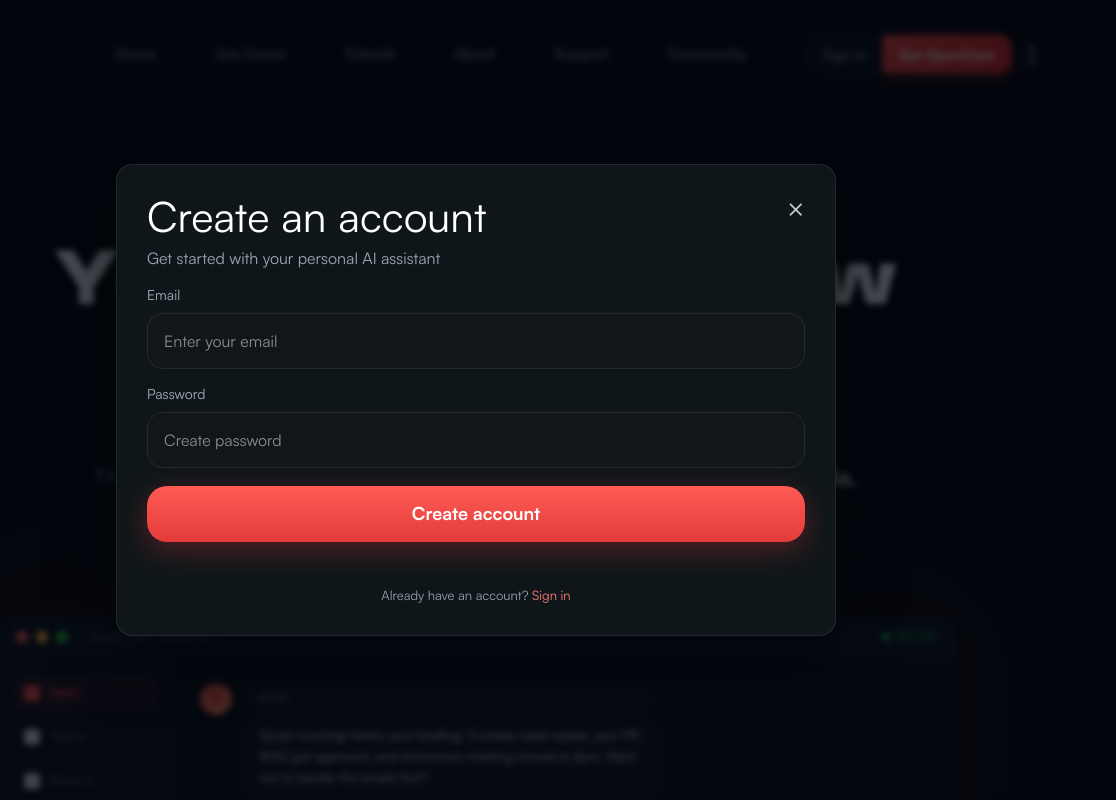
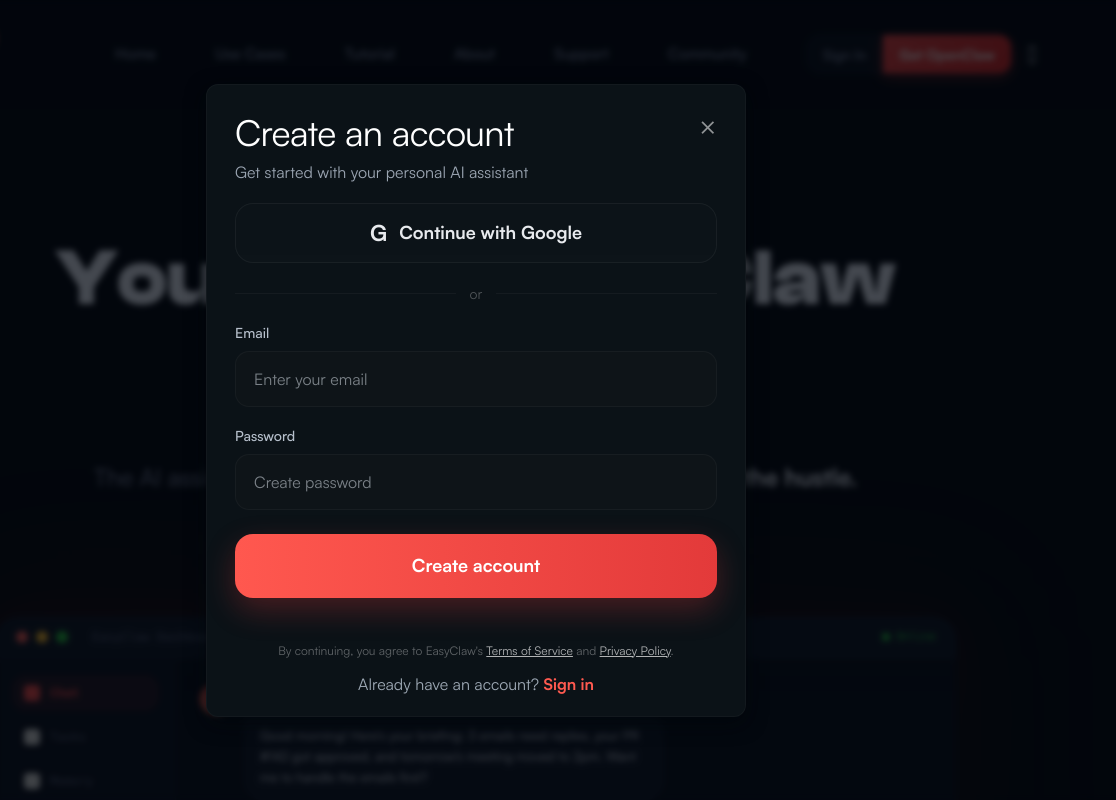
Before and after one commit to GlebRazgar/MyLobster, a website: page landing-clone/index.html in a window 1280 px wide. Both pictures are taken after a click on the button "Run OpenClaw Now". Shown: the full height of the page, 164-1280 px from the left. Drawn offline with Linux system fonts and the light colour scheme.

Commit message:
Match signup modal to landing.png styling and structure

```diff
--- a/landing-clone/index.html
+++ b/landing-clone/index.html
@@ -384,16 +384,22 @@
 <style>
   .ec-overlay{position:fixed;inset:0;background:rgba(2,6,12,.72);backdrop-filter:blur(3px);display:none;align-items:center;justify-content:center;z-index:9999;padding:24px}
   .ec-overlay.open{display:flex}
-  .ec-modal{width:min(720px,94vw);max-height:90vh;overflow:auto;background:#0f1619;border:1px solid rgba(255,255,255,.08);border-radius:16px;padding:30px;box-shadow:0 20px 60px rgba(0,0,0,.5);color:#fff}
+  .ec-modal{width:min(540px,92vw);max-height:min(720px,92vh);overflow:auto;background:#0b1217;border:1px solid rgba(255,255,255,.03);border-radius:12px;padding:28px 28px 20px;box-shadow:0 6px 20px rgba(2,6,10,.6);color:#fff}
   .ec-head{display:flex;justify-content:space-between;align-items:flex-start;gap:16px}
-  .ec-head h2{margin:0;font-size:42px;line-height:1.02}
-  .ec-sub{margin:8px 0 0;color:#9ca6b1}
-  .ec-close{background:none;border:0;color:#c8cdd3;font-size:28px;cursor:pointer;line-height:1}
-  .ec-label{display:block;color:#a6b0b9;margin:14px 0 8px;font-size:14px}
-  .ec-input{width:100%;height:56px;border-radius:16px;border:1px solid rgba(255,255,255,.08);background:#12161a;color:#fff;padding:0 16px;font-size:16px}
-  .ec-btn{width:100%;height:56px;border:0;border-radius:20px;background:linear-gradient(180deg,#ff5b53 0%,#e33b3b 100%);color:#fff;font-weight:700;font-size:18px;cursor:pointer;box-shadow:0 8px 30px rgba(227,59,59,.32);margin-top:18px}
-  .ec-note{margin-top:14px;color:#97a0aa;font-size:13px;text-align:center}
-  .ec-note a{color:#ff7d76}
+  .ec-head h2{margin:0;font-size:36px;line-height:40px;letter-spacing:-.02em}
+  .ec-sub{margin:8px 0 20px;color:#9ca6b3;font-size:16px;line-height:22px}
+  .ec-close{background:none;border:0;color:rgba(255,255,255,.55);font-size:28px;cursor:pointer;line-height:1}
+  .ec-social{width:100%;height:60px;border-radius:18px;border:1px solid rgba(255,255,255,.05);background:rgba(255,255,255,.01);color:#f5f7fa;font-size:18px;font-weight:600;display:flex;align-items:center;justify-content:center;gap:12px;cursor:not-allowed;opacity:.95}
+  .ec-divider{display:flex;align-items:center;gap:14px;margin:20px 0 18px;color:rgba(255,255,255,.28);font-size:14px}
+  .ec-divider:before,.ec-divider:after{content:'';height:1px;flex:1;background:rgba(255,255,255,.04)}
+  .ec-label{display:block;color:#b7c0cc;margin:0 0 8px;font-size:14px;font-weight:500}
+  .ec-input{width:100%;height:56px;border-radius:14px;border:1px solid rgba(255,255,255,.04);background:#0e1418;color:#e6edf6;padding:0 18px;font-size:16px}
+  .ec-field{margin-bottom:18px}
+  .ec-btn{width:100%;height:64px;border:0;border-radius:18px;background:linear-gradient(90deg,#ff584f 0%,#e33a3a 100%);color:#fff;font-weight:700;font-size:18px;cursor:pointer;box-shadow:0 12px 30px rgba(227,58,58,.28);margin-top:6px}
+  .ec-legal{margin-top:14px;color:rgba(255,255,255,.34);font-size:12px;line-height:18px;text-align:center}
+  .ec-legal a{color:rgba(255,255,255,.68);text-decoration:underline}
+  .ec-note{margin-top:12px;color:#9ea9b5;font-size:16px;text-align:center}
+  .ec-note a{color:#ff5a50;font-weight:600}
   .ec-error{color:#fca5a5;min-height:20px;margin-top:10px;font-size:13px}
   .ec-pay-title{font-size:30px;margin:0 0 6px}
   #ec-checkout{margin-top:12px;min-height:380px}
@@ -410,12 +416,25 @@
     </div>
 
     <form id="ec-form">
-      <label class="ec-label" for="ec-email">Email</label>
-      <input id="ec-email" class="ec-input" type="email" required placeholder="Enter your email" />
-      <label class="ec-label" for="ec-password">Password</label>
-      <input id="ec-password" class="ec-input" type="password" minlength="8" required placeholder="Create password" />
+      <button type="button" class="ec-social" aria-disabled="true">
+        <span style="font-size:22px">G</span>
+        Continue with Google
+      </button>
+      <div class="ec-divider">or</div>
+
+      <div class="ec-field">
+        <label class="ec-label" for="ec-email">Email</label>
+        <input id="ec-email" class="ec-input" type="email" required placeholder="Enter your email" />
+      </div>
+
+      <div class="ec-field">
+        <label class="ec-label" for="ec-password">Password</label>
+        <input id="ec-password" class="ec-input" type="password" minlength="8" required placeholder="Create password" />
+      </div>
+
       <button class="ec-btn" type="submit" id="ec-submit">Create account</button>
       <div id="ec-error" class="ec-error"></div>
+      <p class="ec-legal">By continuing, you agree to EasyClaw's <a href="/terms.html" target="_blank" rel="noopener">Terms of Service</a> and <a href="/privacy.html" target="_blank" rel="noopener">Privacy Policy</a>.</p>
       <p class="ec-note">Already have an account? <a href="/login.html">Sign in</a></p>
     </form>
 
```
